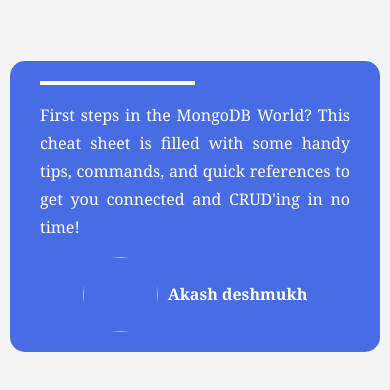
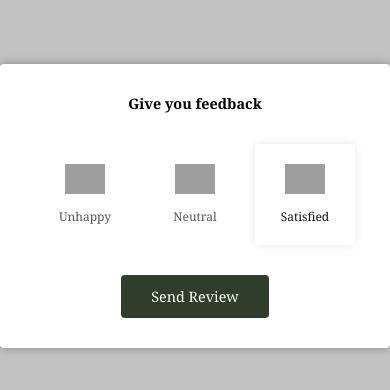
Before and after one commit to Akashdeshmukh211/testimonial-1, a plain HTML site: page index.html in a window 390 px wide. Shown: the part 216-606 px from the top of the page. Drawn offline with Linux system fonts and the light colour scheme; grey boxes are pictures that could not be loaded.

Commit message:
Feedback desing

```diff
--- a/index.html
+++ b/index.html
@@ -4,7 +4,7 @@
     <meta charset="UTF-8" />
     <meta http-equiv="X-UA-Compatible" content="IE=edge" />
     <meta name="viewport" content="width=device-width, initial-scale=1.0" />
-    <title>Testimonial</title>
+    <title>Feedback</title>
     <link
       rel="stylesheet"
       href="https://cdnjs.cloudflare.com/ajax/libs/font-awesome/5.14.0/css/all.css"
@@ -17,138 +17,121 @@
     body {
       font-family: Cambria, Cochin, Georgia, Times, "Times New Roman", serif;
       display: flex;
-      flex-direction: column;
       align-items: center;
       justify-content: center;
       height: 100vh;
-      overflow: hidden;
-      margin: 0;
-      background-color: #f4f4f4;
-      padding: 10px;
-    }
-    .container {
-      background-color: #476ce4;
-      color: #fff;
-      border-radius: 15px;
-      margin: 20px auto;
-      padding: 50px 80px;
-      max-width: 768px;
-      position: relative;
-    }
-    .fa-quote {
-      color: rgba(255, 255, 255, 0.3);
-      font-size: 28px;
-      position: absolute;
-      top: 70px;
-    }
-    .fa-quote-right {
-      left: 40px;
-    }
-    .fa-quote-left {
-      right: 40px;
-    }
-    p {
-      line-height: 28px;
-      text-align: justify;
-    }
-    .user {
-      display: flex;
-      align-items: center;
-      justify-content: center;
-    }
-    .user-img {
-      border-radius: 50%;
-      height: 75px;
-      width: 75px;
-      object-fit: cover;
-    }
-    .user .user-details {
-      margin-left: 10px;
-    }
-    .user .user-name {
+      background-color:#c2c2c2;
       margin: 0;
     }
-    .progress-bar {
+    .panel-container{
         background-color: #fff;
-      height: 4px;
-      width: 100%;
-      animation: grow 10s linear infinite;
-      transform-origin: left;
+        box-shadow: 0 0 10px rgba(0,0,0,0.3);
+        border-radius: 4px;
+        font-size: 90%;
+        display: flex;
+        flex-direction: column;
+        justify-content: center;
+        align-items: center;
+        padding: 30px;
+        max-width: 400px;
+        text-align: center;
     }
-    @keyframes grow {
-      0% {
-        transform: scaleX(0);
+    .panel-container strong{
+        line-height: 20px;
     }
+    .rating-container{
+        display: flex;
+        margin: 20px 0;
     }
-    @media (max-width: 768px) {
-      .fa-quote {
-        display: none;
+    .rating{
+        flex: 1;
+        cursor: pointer;
+        padding:20px;
+        margin: 10px 5px;
     }
-      .container {
-        padding: 20px 30px;
+    .rating:hover, .rating.active{
+        border-radius: 4px;
+        box-shadow: 0 0 10px rgba(0,0,0,0.1);
     }
+    .rating img{
+        width: 40px;
     }
+    .rating small{
+        color: #555;
+        display: inline-block;
+    margin: 10px 0 0;
+    }
+    .rating:hover small, .rating.active small{
+        color: #111;
+    }
+    .btn{
+        background-color: #303d2b;
+        color: #fff;
+        border: 0;
+        border-radius: 4px;
+        padding: 12px 30px;
+        cursor: pointer;
+    }
+    .btn:focus{
+        outline: 0;
+    }
+    .btn:active{
+        transform: scale(0.98);
+    }
+    .fa-heart {
+        color: red;
+        font-size: 30px;
+        margin-bottom: 10px;
+    }
+
   </style>
   <body>
-    <div class="container">
-      <div class="progress-bar"></div>
-      <div class="fas fa-quote-right fa-quote"></div>
-      <div class="fas fa-quote-left fa-quote"></div>
-      <p class="content">
-        First steps in the MongoDB World? This cheat sheet is filled with some
-        handy tips, commands, and quick references to get you connected and
-        CRUD'ing in no time!
-      </p>
-      <div class="user">
-        <img
-          s{
-          rc="https://randomuser.me/api/portraits/women/46.jpg"
-          alt=""
-          class="user-img"
-        />
-        <div class="user-details">
-          <h4 class="user-name">Akash deshmukh</h4>
+   <div id="panel" class="panel-container">
+     <strong>Give you feedback</strong>
+     <div class="rating-container">
+        <div class="rating">
+            <img src="https://img.icons8.com/emoji/96/null/unamused-face.png"/>
+            <small>Unhappy</small>
         </div>
+        <div class="rating">
+            <img src="https://img.icons8.com/emoji/96/null/neutral-face.png"/>
+            <small>Neutral</small>
+        </div>
+        <div class="rating active">
+            <img src="https://img.icons8.com/emoji/96/null/relieved-face.png"/>
+            <small>Satisfied</small>
+        </div>
+     </div>
+     <div class="btn" id="send">Send Review</div>
    </div>
     </div>
   </body>
   <script>
-     const container = document.querySelector(".container")
-     const content = document.querySelector(".content")
-     const userImg = document.querySelector(".user-img")
-     const userName = document.querySelector(".user-name")
-
-     const contentArr = [{
-      name: "Akash",
-      photo: "https://randomuser.me/api/portraits/women/47.jpg",
-      text: "First steps in the MongoDB World? This cheat sheet is filled with som!"
-     },
-     {
-      name:"akash",
-      photo: "https://randomuser.me/api/portraits/women/47.jpg",
-      text: "First steps in the MongoDB World? This cheat sheet is filled with som!"
-
-     },
-     {
-      name: "akash3",
-      photo: "https://randomuser.me/api/portraits/women/47.jpg",
-      text: "First steps in the MongoDB World? This cheat sheet is filled with som!"
-
-     }]
-     let idx = 1;
-     function updateDate(){
-      const {name,photo,text} = contentArr[idx]
-
-      content.innerHTML = text;
-      userImg.src = photo
-      userName.innerHTML = name
-      idx++
-      if(idx > contentArr.length-1){
-        idx = 0;
+    const ratings = document.querySelectorAll(".rating")
+    const sendBtn = document.querySelector("#send")
+    const panel = document.querySelector("#panel")
+    let rating = "Satisfied"
+    panel.addEventListener('click', (e)=>{
+        if(e.target.parentNode.classList.contains('rating')){
+            removeActive()
+            e.target.parentNode.classList.add("active")
+            rating = e.target.nextElementSibling.innerHTML
+        }
+    })
+    function removeActive(){
+        for(let i = 0;i < ratings.length; i++){
+            ratings[i].classList.remove('active')
         }
     }
-     setInterval(()=>{
-      updateDate()
-     },10000)
+    sendBtn.addEventListener("click", (e)=>{
+        panel.innerHTML = `
+            <i class="fas fa-heart"></i>
+            <strong>Thank You</strong>
+            <br>
+            <strong> Feedback: ${rating}</strong>
+            <p>We'll use your feedback to improve our customer support </p>
+        `
+    })
+
   </script>
 </html>
```
Also changed, not shown: index-testmonial.html (added, +154 -0 lines). Lines whose indentation alone changed are shown as unchanged.
